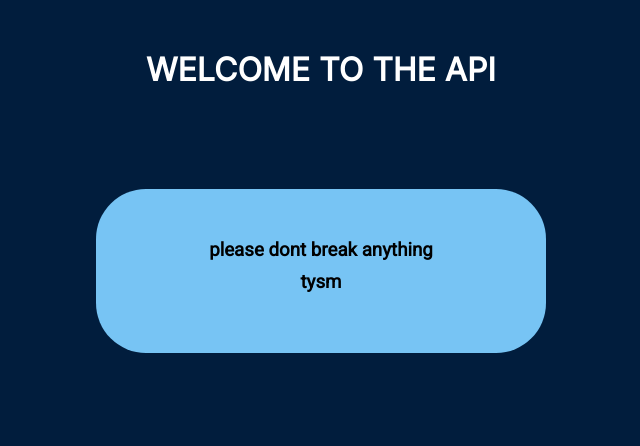
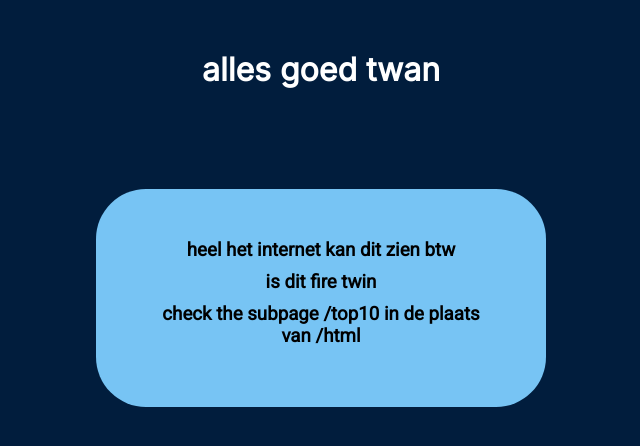
Before and after one commit to IAmDaanE/mix-and-mouse, a Flask app: page /html in a window 1280 px wide. Shown: the top 446 px of the page, without its empty margins (319-959 px from the left). Run offline with Flask 3, Linux system fonts and the light colour scheme; some libraries are stand-ins or nearby versions.

Commit message:
changed html

```diff
--- a/leaderboard_api/templates/testing.html
+++ b/leaderboard_api/templates/testing.html
@@ -43,10 +43,11 @@
     </style>
 </head>
 <body>
-    <h1>WELCOME TO THE API</h1>
+    <h1>alles goed twan</h1>
     <div class="mainbox">
-        <h3>please dont break anything</h3>
-        <h3>tysm</h3>
+        <h3>heel het internet kan dit zien btw</h3>
+        <h3>is dit fire twin</h3>
+        <h3>check the subpage /top10 in de plaats van /html</h3>
     </div>
 </body>
 </html>
```
